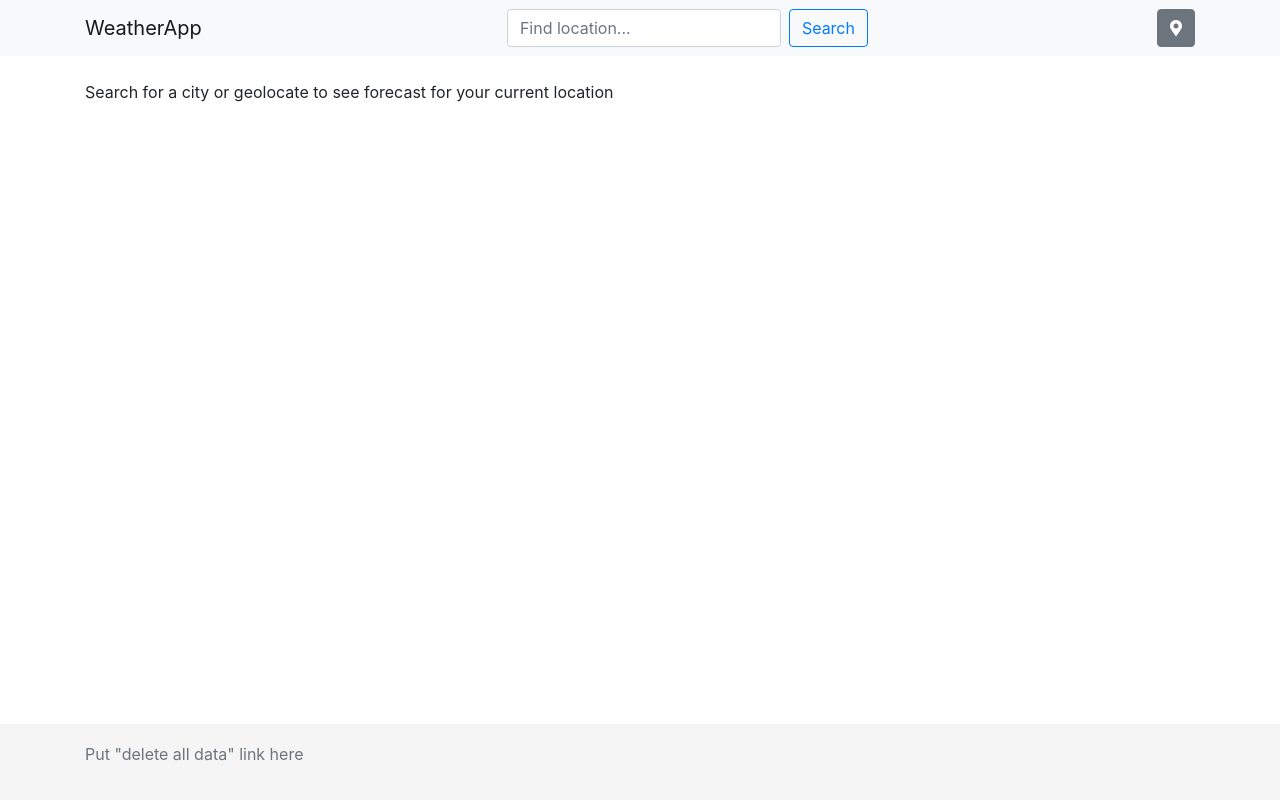
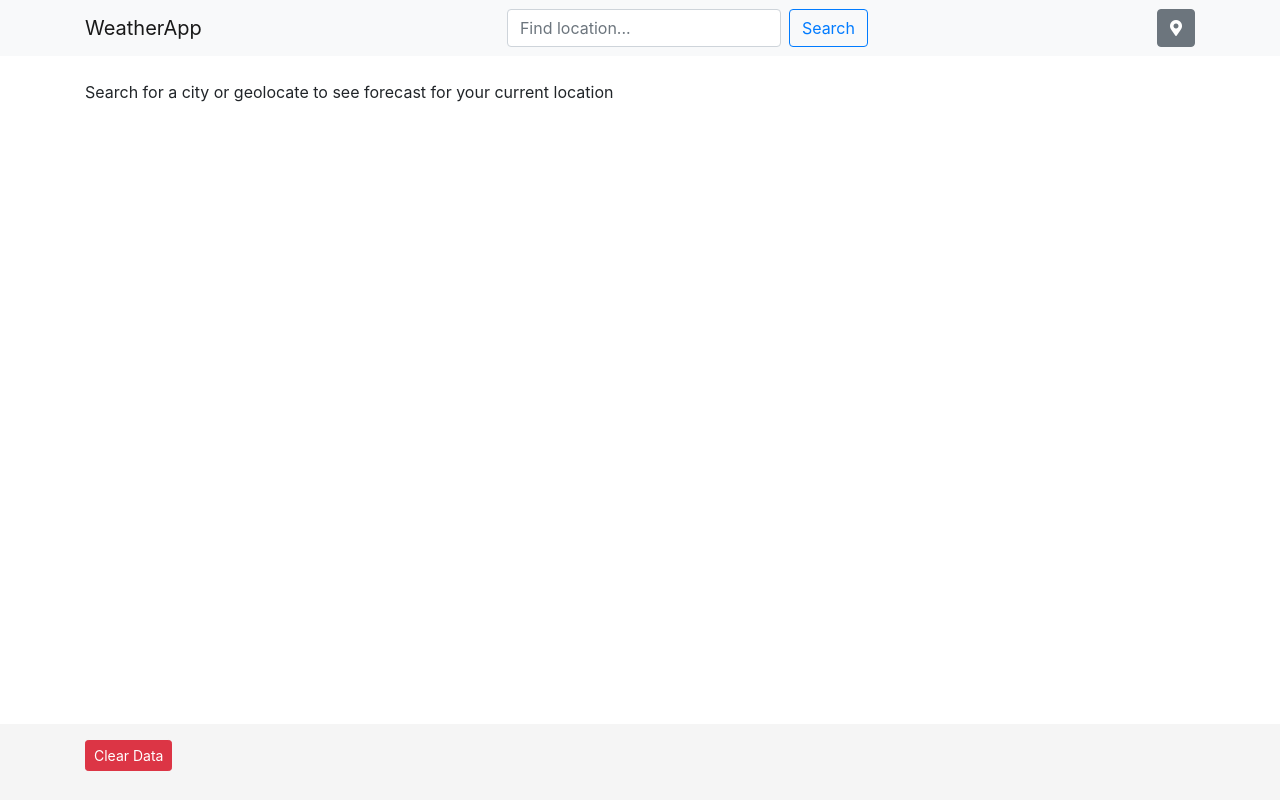
Before and after one commit to spnnr/weather_app, a React (Create React App) app: page / in a window 1280 px wide. Built offline with nearby package versions, Linux system fonts and the light colour scheme.

Commit message:
Add "Clear Data" button
Can clear localStorage and reset state with just one click

```diff
--- a/src/components/App.js
+++ b/src/components/App.js
@@ -16,10 +16,8 @@ import "../css/main.css";
 // App
 class App extends Component {
     state = {
-        locations: [
-            // { key: 1, name: "Moscow", lat: 55.755825, lng: 37.617298 },
-            // { key: 2, name: "Vancouver", lat: 49.28273, lng: -123.120735 }
-        ],
+        tmpLocation: {},
+        locations: [],
         error: "",
         forecastList: []
     };
@@ -101,7 +99,7 @@ class App extends Component {
         );
     };
 
-    // loads locations saved by the user
+    // loads locations from localStorage
     getLocationsFromLocalStorage() {
         if (localStorage.hasOwnProperty("locations")) {
             let locations = localStorage.getItem("locations");
@@ -116,10 +114,22 @@ class App extends Component {
         }
     }
 
-    // saves locations saved by the user in localStorage
+    // saves locations in localStorage
     saveLocationsToLocalStorage() {
         localStorage.setItem("locations", JSON.stringify(this.state.locations));
     }
+
+    // delete all data from localStorage and clear state
+    clearAllData = () => {
+        console.log("resetting the app!");
+        this.setState({
+            tmpLocation: {},
+            locations: [],
+            error: "",
+            forecastList: []
+        });
+        localStorage.clear();
+    };
 
     componentDidMount() {
         if (localStorage) {
@@ -187,7 +197,12 @@ class App extends Component {
                 </main>
                 <Footer>
                     <p className="text-muted d-inline-block">
-                        Put "delete all data" link here
+                        <button
+                            className="btn btn-sm btn-danger"
+                            onClick={this.clearAllData}
+                        >
+                            Clear Data
+                        </button>
                     </p>
                 </Footer>
             </div>
@@ -196,3 +211,6 @@ class App extends Component {
 }
 
 export default App;
+
+// { key: 1, name: "Moscow", lat: 55.755825, lng: 37.617298 },
+// { key: 2, name: "Vancouver", lat: 49.28273, lng: -123.120735 }
```
